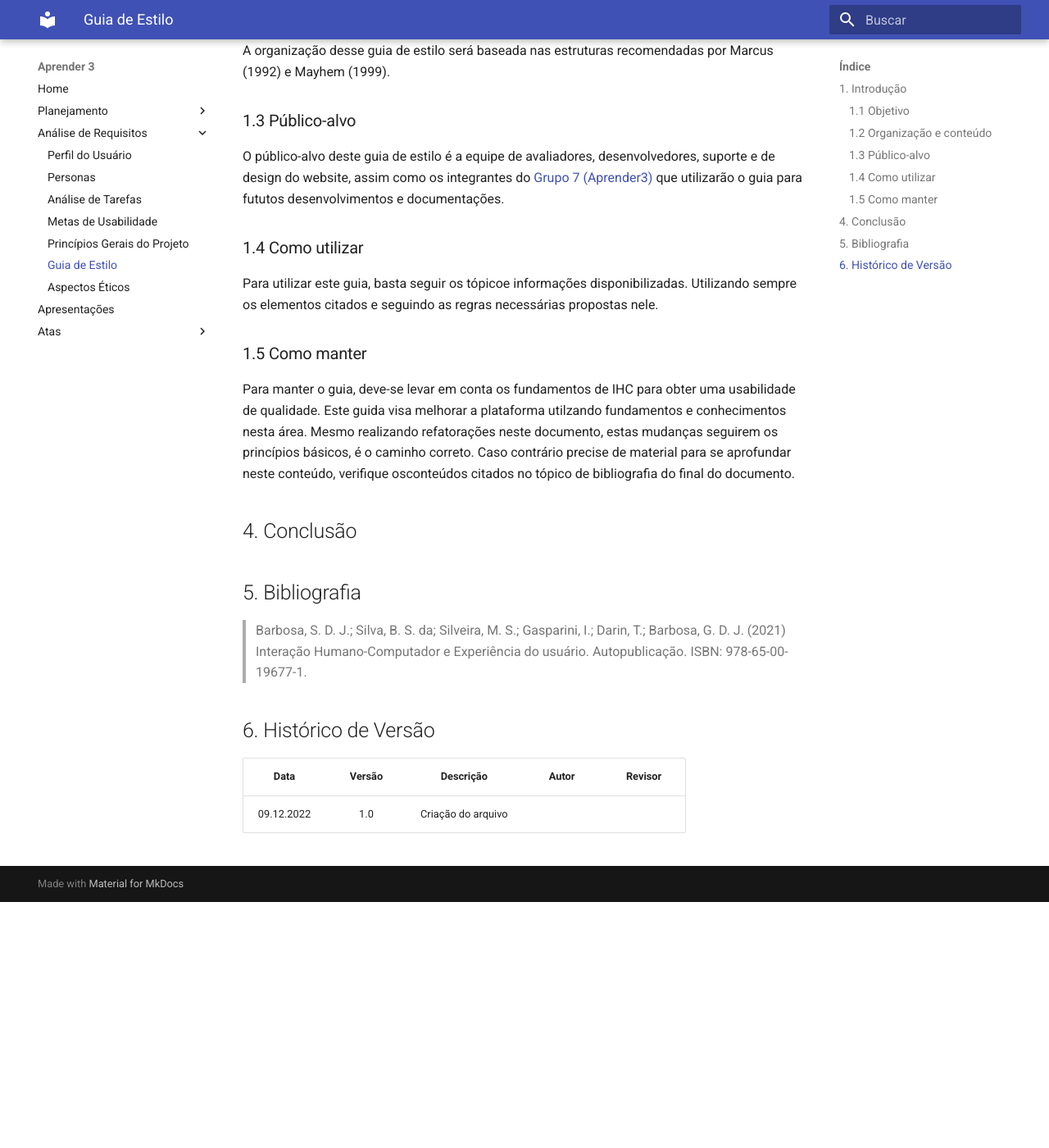
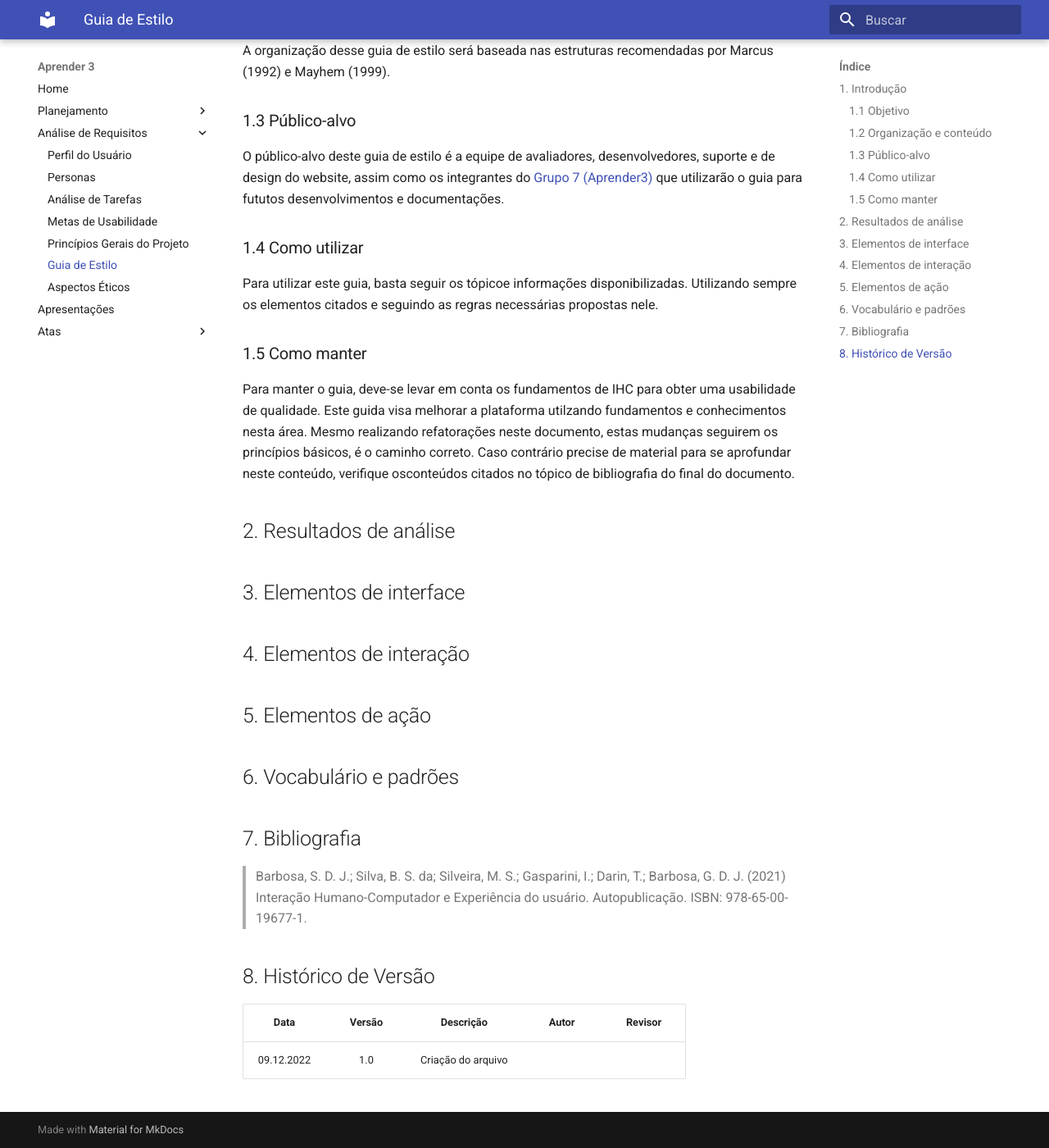
Before and after one commit to mdsreq-fga-unb/2022.2-Aprender3, an MkDocs documentation site: the page built from docs/analise_de_requisitos/guia_de_estilo.md, in a window 1280 px wide and 1400 px high, scrolled down 491 px. Shown: the whole window at 82% size. Built offline with MkDocs 1.6.1 and Material for MkDocs 9.7.7, drawn with Linux system fonts in a browser that asks for light colours; before the commit the page ends 1591 px from its top, so only the background shows below that.

Commit message:
Update guia_de_estilo.md

```diff
--- a/docs/analise_de_requisitos/guia_de_estilo.md
+++ b/docs/analise_de_requisitos/guia_de_estilo.md
@@ -18,15 +18,25 @@ Para utilizar este guia, basta seguir os tópicoe informações disponibilizadas
 ### 1.5 Como manter
 Para manter o guia, deve-se levar em conta os fundamentos de IHC para obter uma usabilidade de qualidade. Este guida visa melhorar a plataforma utilzando fundamentos e conhecimentos nesta área. Mesmo realizando refatorações neste documento, estas mudanças seguirem os princípios básicos, é o caminho correto. Caso contrário precise de material para se aprofundar neste conteúdo, verifique osconteúdos citados no tópico de bibliografia do final do documento.
 
+## 2. Resultados de análise
 
 
-## 4. Conclusão
+## 3. Elementos de interface
 
 
-## 5. Bibliografia
+## 4. Elementos de interação
+
+
+## 5. Elementos de ação
+
+
+## 6.  Vocabulário e padrões
+
+
+## 7. Bibliografia
 > Barbosa, S. D. J.; Silva, B. S. da; Silveira, M. S.; Gasparini, I.; Darin, T.; Barbosa, G. D. J. (2021) Interação Humano-Computador e Experiência do usuário. Autopublicação. ISBN: 978-65-00-19677-1.
 
-## 6. Histórico de Versão
+## 8. Histórico de Versão
 
 | Data       | Versão | Descrição            | Autor             | Revisor |
 |:----------:|:------:|:--------------------:|:-----------------:|:-------:|
```
